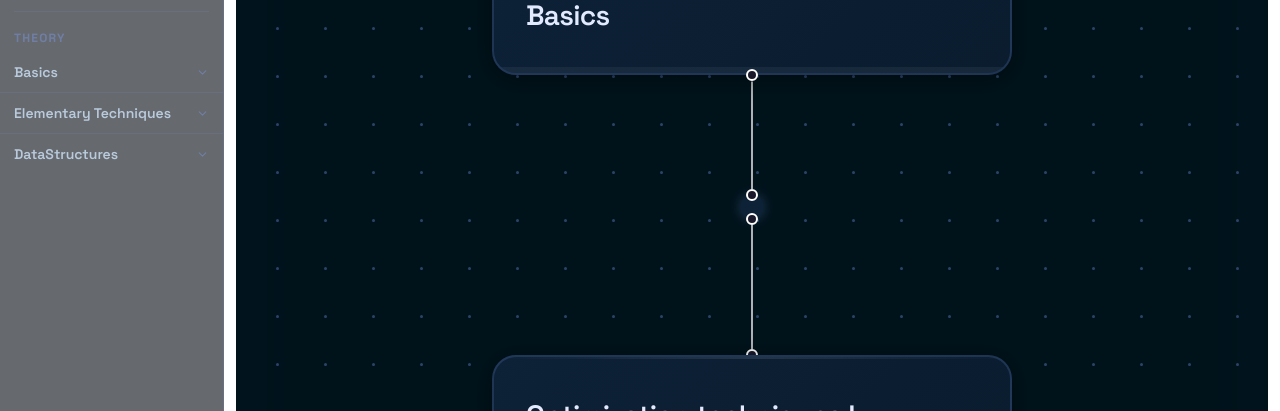
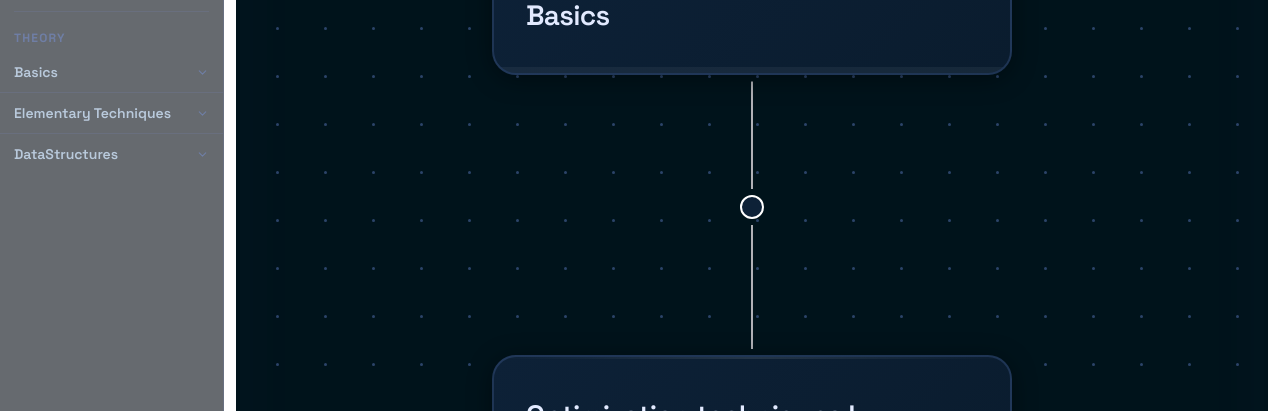
Before and after one commit to ZippyBagi/LearnToCP, a Next.js app in the folder learntocp/: page /roadmap in a window 1280 px wide. Shown: the part 209-620 px from the top of the page. Built offline with nearby package versions, Linux system fonts and the light colour scheme.

Commit message:
Roadmap syle
Handles are hidden

```diff
--- a/learntocp/app/ui/roadmap/ReactFlowCustomNodeWrapper.tsx
+++ b/learntocp/app/ui/roadmap/ReactFlowCustomNodeWrapper.tsx
@@ -6,14 +6,14 @@ import { ConnectorNode } from './customNodes/RoadmapConncetorNodeCard'
 export function RoadmapCustomNode({ data }: NodeProps) {
   return (
     <>
-      {data.hideTopNode === false? <Handle type="target" position={Position.Top} isConnectable={false}/> : ''}
+      {data.hideTopNode === false? <Handle type="target" position={Position.Top} isConnectable={false} style={{ opacity: 0 }}/> : '' }
       <RoadmapNodeCard
         title={data.label as string}
         progress={data.progress as number ?? 1}
         isComplete={data.isComplete as boolean ?? false}
         onClick={data.onClick as () => void ?? (() => {})}
       />
-      {data.hideBottomNode === false? <Handle type="source" position={Position.Bottom} isConnectable={false} /> : ''}
+      {data.hideBottomNode === false? <Handle type="source" position={Position.Bottom} isConnectable={false} style={{ opacity: 0 }}/> : ''}
     </>
   );
 }
@@ -21,11 +21,11 @@ export function RoadmapCustomNode({ data }: NodeProps) {
 export function RoadmapConnectorNode({data} : NodeProps){
   return (
     <>
-      {data.hideTopNode === false? <Handle type="target" position={Position.Top} isConnectable={false}/> : ''}
+      {data.hideTopNode === false? <Handle type="target" position={Position.Top} isConnectable={false} style={{ opacity: 0 }}/> : ''}
       <ConnectorNode
 
       />
-      {data.hideBottomNode === false? <Handle type="source" position={Position.Bottom} isConnectable={false} /> : ''}
+      {data.hideBottomNode === false? <Handle type="source" position={Position.Bottom} isConnectable={false} style={{ opacity: 0 }}/> : ''}
     </>
   );
 }
--- a/learntocp/app/ui/roadmap/customNodes/RoadmapConncetorNodeCard.tsx
+++ b/learntocp/app/ui/roadmap/customNodes/RoadmapConncetorNodeCard.tsx
@@ -4,8 +4,7 @@ export function ConnectorNode() {
       className="size-3 rounded-full shrink-0 transition-all duration-200"
       style={{
         background: "var(--color-bg-surface)",
-        border: "1.5px solid var(--color-accent-border-hover)",
-        boxShadow: "0 0 6px rgba(124,158,248,0.25)",
+        border: "1.5px solid white",
       }}
     />
   );
```
